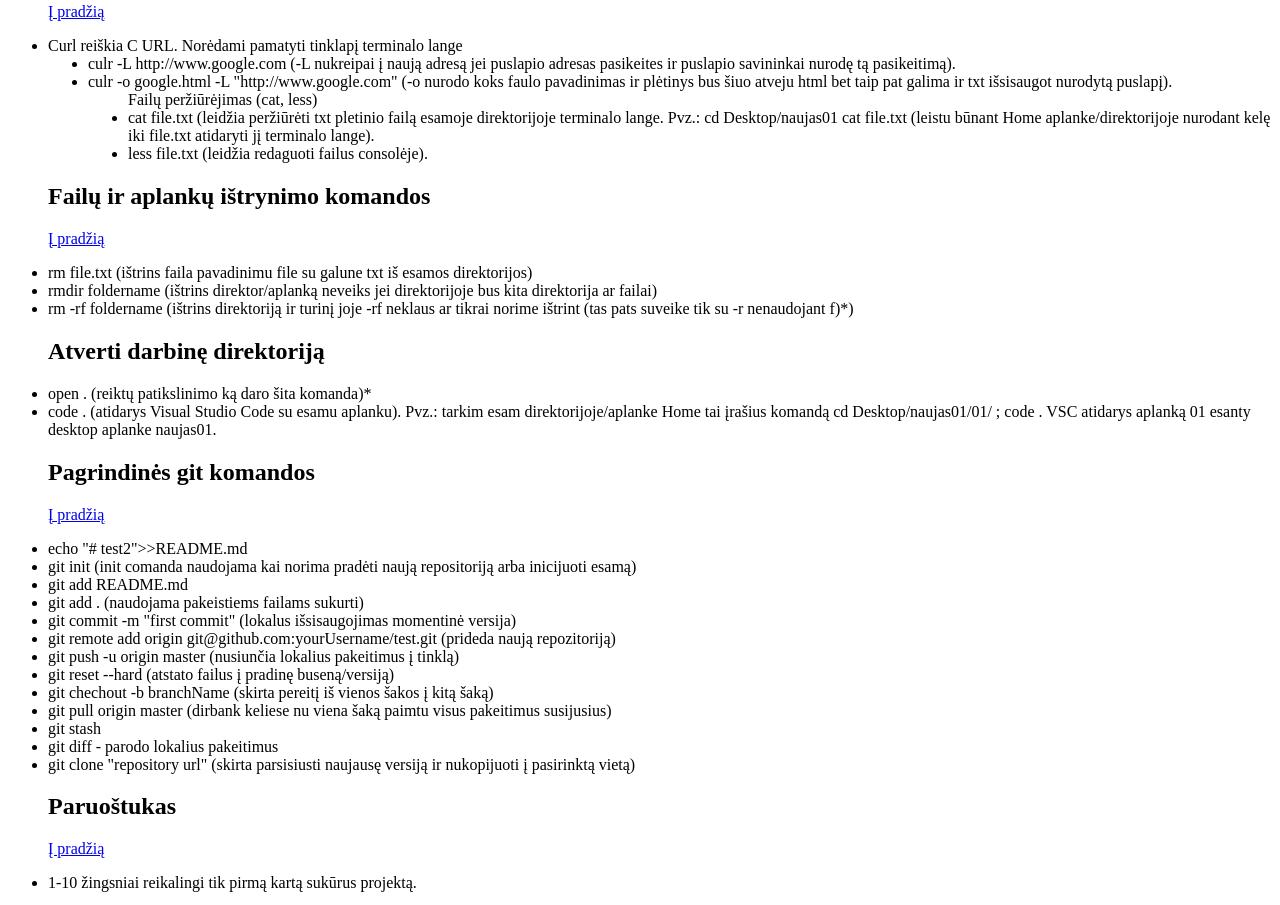
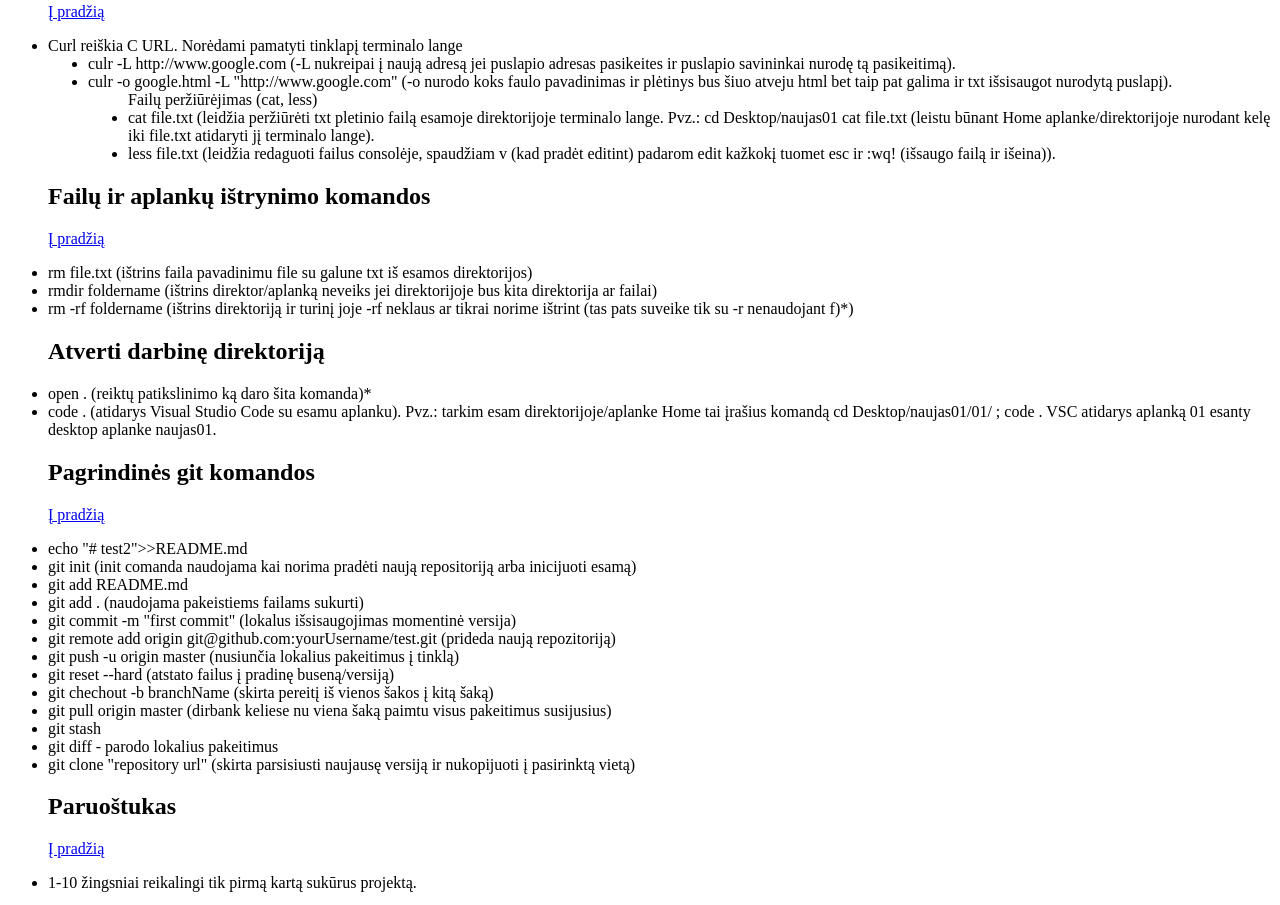
Before and after one commit to RonaldasC/gitbash_komandos, a plain HTML site: page index.html in a window 1280 px wide. Shown: the part 1470-2375 px from the top of the page. Drawn offline with Linux system fonts and the light colour scheme.

Commit message:
papildytas less turinys

```diff
--- a/index.html
+++ b/index.html
@@ -66,7 +66,7 @@
             <ul>
                 Failų peržiūrėjimas (cat, less)
             <li class="marker_change_li">cat file.txt (leidžia peržiūrėti txt pletinio failą esamoje direktorijoje terminalo lange. Pvz.: cd Desktop/naujas01 cat file.txt (leistu būnant Home aplanke/direktorijoje nurodant kelę iki file.txt atidaryti jį terminalo lange). </li>
-            <li class="marker_change_li">less file.txt (leidžia redaguoti failus consolėje). </li>
+            <li class="marker_change_li">less file.txt (leidžia redaguoti failus consolėje, spaudžiam v (kad pradėt editint) padarom edit kažkokį tuomet esc ir :wq! (išsaugo failą ir išeina)). </li>
         </ul>
         </ul>
         <h2  id="turinys6">
```
